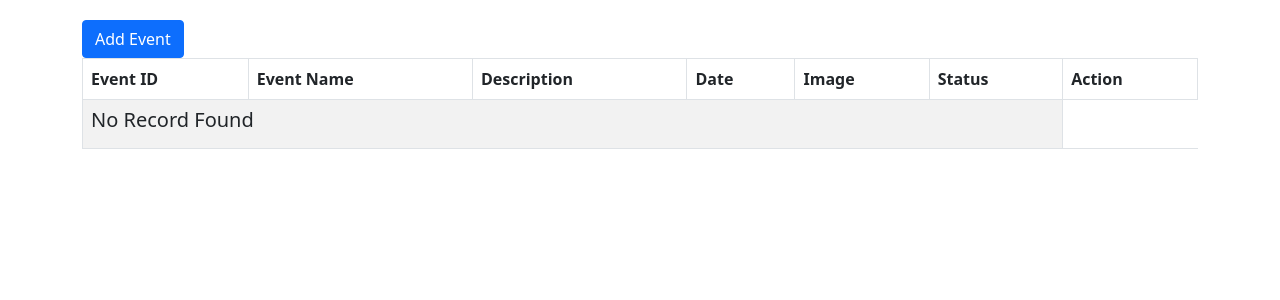
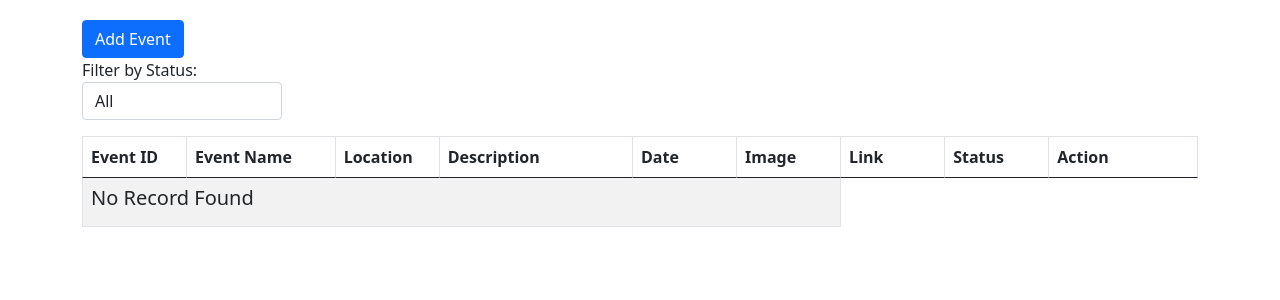
Before and after one commit to irafi474/A2-Project, a PHP site: page /dashboard.php in a window 1280 px wide. Shown: the top 300 px of the page. Run offline with PHP 8.4, Linux system fonts and the light colour scheme; data that the repository does not hold is empty; some libraries are stand-ins or nearby versions.

Commit message:
search & datatables

```diff
--- a/dashboard.php
+++ b/dashboard.php
@@ -3,7 +3,51 @@
 
 <head>
     <title>Event</title>
-    <link href="https://cdn.jsdelivr.net/npm/bootstrap@5.0.0-beta1/dist/css/bootstrap.min.css" rel="stylesheet" integrity="sha384-giJF6kkoqNQ00vy+HMDP7azOuL0xtbfIcaT9wjKHr8RbDVddVHyTfAAsrekwKmP1" crossorigin="anonymous">
+    <link href="https://cdn.jsdelivr.net/npm/bootstrap@5.0.0-beta1/dist/css/bootstrap.min.css" rel="stylesheet"
+        integrity="sha384-giJF6kkoqNQ00vy+HMDP7azOuL0xtbfIcaT9wjKHr8RbDVddVHyTfAAsrekwKmP1" crossorigin="anonymous">
+    <link rel="stylesheet" type="text/css" href="https://cdn.datatables.net/1.10.16/css/dataTables.bootstrap4.min.css">
+    <style>
+        /* CSS untuk membuat table fixed width */
+        table.dataTable {
+            table-layout: fixed; /* Set table-layout menjadi fixed */
+            width: 100%; /* Lebar tabel penuh */
+        }
+
+        /* Tentukan lebar untuk setiap kolom */
+        th, td {
+            word-wrap: break-word; /* Memastikan teks dalam sel terbungkus */
+            white-space: normal; /* Membuat teks dalam tabel normal (tidak terpotong) */
+        }
+
+        /* Set lebar kolom secara spesifik */
+        th:nth-child(1), td:nth-child(1) {
+            width: 10%; /* Event ID */
+        }
+        th:nth-child(2), td:nth-child(2) {
+            width: 15%; /* Event Name */
+        }
+        th:nth-child(3), td:nth-child(3) {
+            width: 10%; /* Location */
+        }
+        th:nth-child(4), td:nth-child(4) {
+            width: 20%; /* Description */
+        }
+        th:nth-child(5), td:nth-child(5) {
+            width: 10%; /* Date */
+        }
+        th:nth-child(6), td:nth-child(6) {
+            width: 10%; /* Image */
+        }
+        th:nth-child(7), td:nth-child(7) {
+            width: 10%; /* Link */
+        }
+        th:nth-child(8), td:nth-child(8) {
+            width: 10%; /* Status */
+        }
+        th:nth-child(9), td:nth-child(9) {
+            width: 15%; /* Action */
+        }
+    </style>
 </head>
 
 <body>
@@ -13,7 +57,7 @@
     $accountID = isset($_GET['accountID']) ? $_GET['accountID'] : '';
 
     // Fetching events from the database
-    $sql1 = "SELECT * FROM event";
+    $sql1 = "SELECT * FROM event ORDER BY eventid DESC";
     $get = mysqli_query($db, $sql1);
     ?>
 
@@ -22,14 +66,26 @@
             <div class="col-md-12">
                 <a class="btn btn-primary" href="addevent.php?accountID=<?php echo $accountID; ?>" role="button">Add Event</a>
 
+                <!-- Dropdown untuk filter status -->
+                <div class="mb-3">
+                    <label for="statusFilter">Filter by Status:</label>
+                    <select id="statusFilter" class="form-control" style="width: 200px;">
+                        <option value="">All</option>
+                        <option value="Active">Active</option>
+                        <option value="Inactive">Inactive</option>
+                    </select>
+                </div>
+
                 <table id="table_id" class="table table-striped table-bordered" cellspacing="0" width="100%">
                     <thead>
                         <tr>
                             <th>Event ID</th>
                             <th>Event Name</th>
+                            <th>Location</th>
                             <th>Description</th>
                             <th>Date</th>
                             <th>Image</th>
+                            <th>Link</th>
                             <th>Status</th>
                             <th>Action</th>
                         </tr>
@@ -42,9 +98,11 @@
                                 <tr>
                                     <td><?php echo $data['eventid']; ?></td>
                                     <td><?php echo $data['eventname']; ?></td>
+                                    <td><?php echo $data['location']; ?></td>
                                     <td><?php echo $data['eventdescription']; ?></td>
                                     <td><?php echo $data['eventdate']; ?></td>
                                     <td><?php echo $data['image']; ?></td>
+                                    <td><?php echo $data['link']; ?></td>
                                     <td><?php echo $data['status']; ?></td>
                                     <td>
                                         <a class="btn btn-warning" href="update.php?eventid=<?php echo $data['eventid']; ?>">Update</a>
@@ -69,7 +127,21 @@
     <script type="text/javascript" src="https://cdn.datatables.net/1.10.16/js/jquery.dataTables.min.js"></script>
     <script type="text/javascript" src="https://cdn.datatables.net/1.10.16/js/dataTables.bootstrap4.min.js"></script>
     <script type="text/javascript">
-        $(document).ready(function() {
-            $('#table_id').DataTable();
-        });
-    </script
+    $(document).ready(function () {
+    // Initialize DataTable
+    var table = $('#table_id').DataTable({
+        "searching": true, // Enable searching
+        "paging": true,    // Enable pagination
+        "info": true,      // Show table info
+        "order": [[0, "desc"]], // Order by the first column (Event ID) in descending order
+    });
+
+    // Apply status filter
+    $('#statusFilter').on('change', function () {
+        table.column(7).search(this.value).draw(); // Column status is index 7
+    });
+});
+</script>
+</body>
+
+</html>
--- a/main.php
+++ b/main.php
@@ -94,6 +94,12 @@
         <li class="nav-item">
           <a class="nav-link text-white" href="#">Contact Us</a>
         </li>
+        <!-- Form pencarian -->
+        <form action="search.php" method="GET">
+  <input type="text" name="search" placeholder="Search events or artists">
+  <button class="btn btn-outline-warning" type="submit">Search</button>
+</form>
+
       </ul>
     </div>
   </div>
```
Also changed, not shown: search.php (added, +49 -0 lines), 1 other file. Lines whose indentation alone changed are shown as unchanged.
